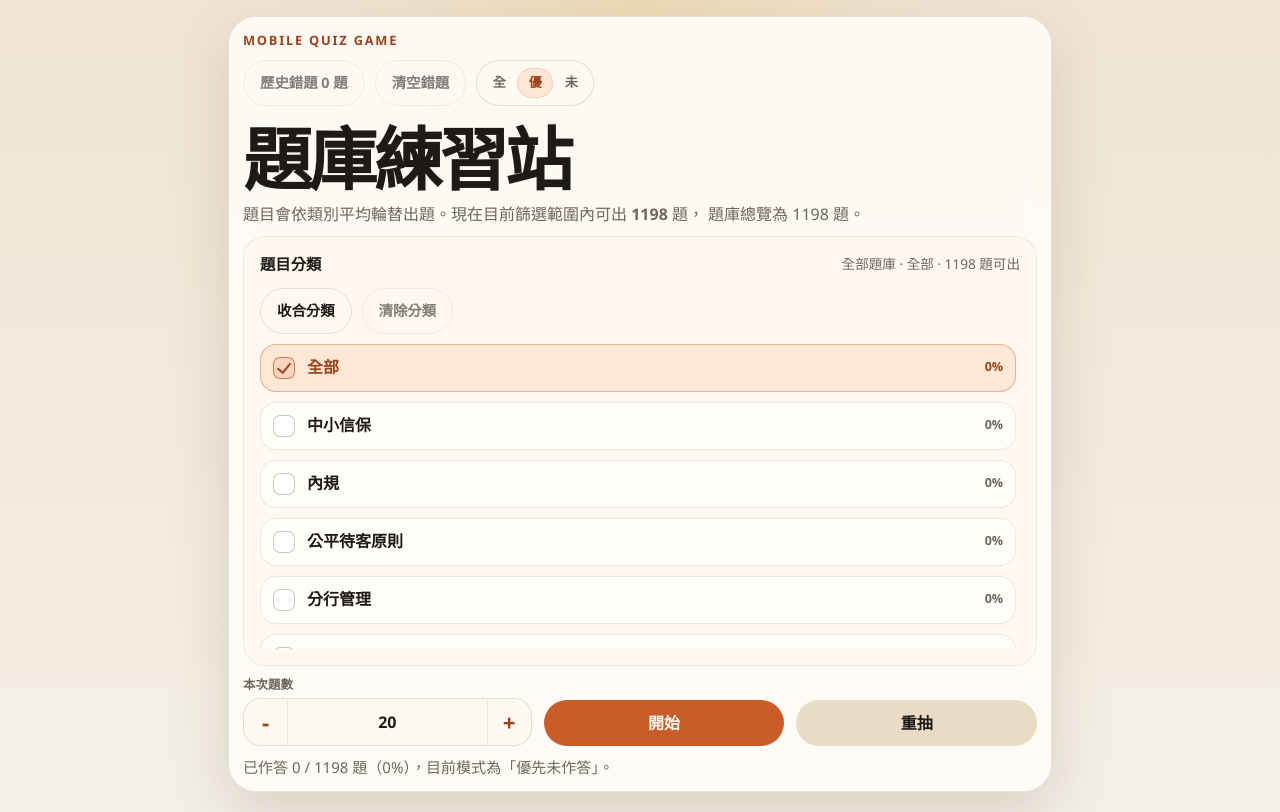
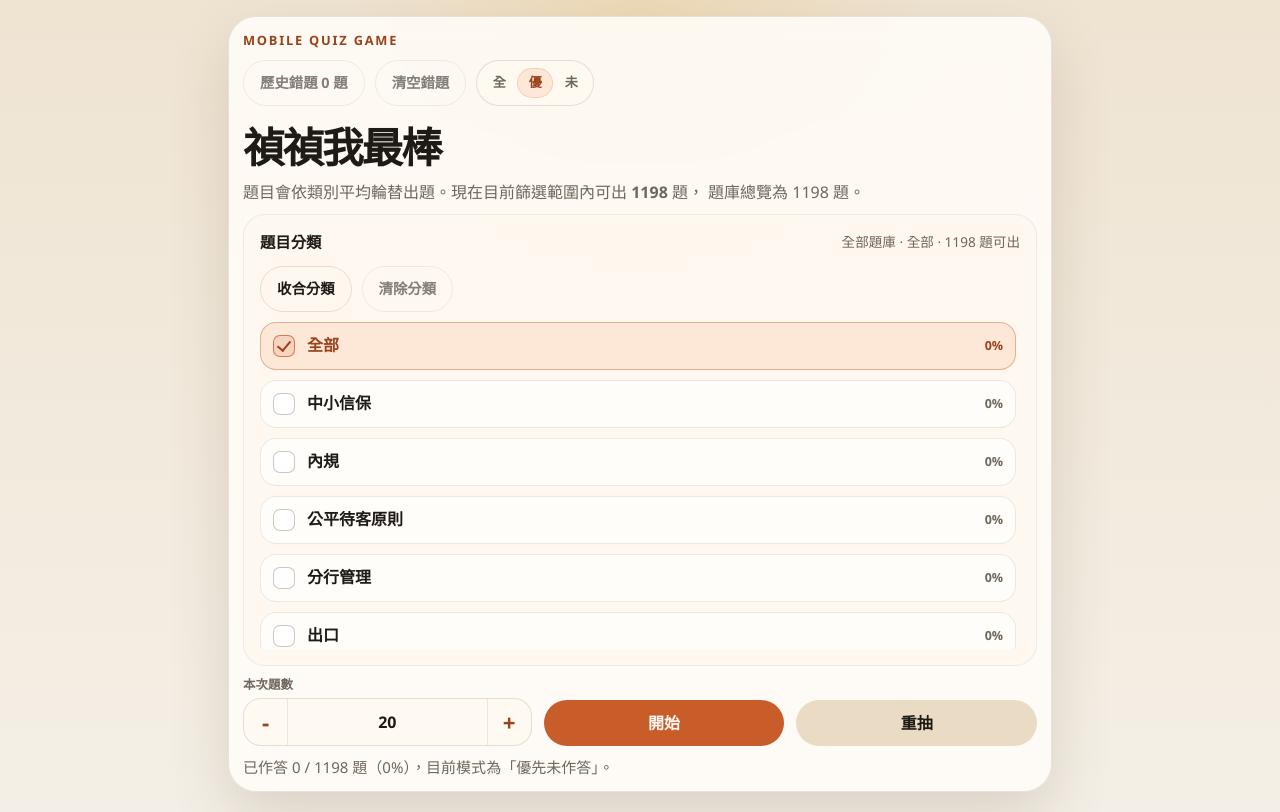
Before and after one commit to CharlesC1999/fin_test, a website built with Vite: page index.html in a window 1280 px wide. Built offline with nearby package versions, Linux system fonts and the light colour scheme.

Commit message:
1.2.1按要求更新

```diff
--- a/src/main.js
+++ b/src/main.js
@@ -755,7 +755,7 @@ function renderHome() {
               .join("")}
           </div>
         </div>
-        <h1>題庫練習站</h1>
+        <h1 class="home-title">${wrongCount > 25 ? "禎禎要複習" : "禎禎我最棒"}</h1>
         <p class="hero-copy">
           題目會依類別平均輪替出題。現在目前篩選範圍內可出 <strong>${total}</strong> 題，
           題庫總覽為 ${totalInCurrentView} 題。
--- a/src/style.css
+++ b/src/style.css
@@ -708,3 +708,8 @@ h2 {
   color: var(--primary-deep);
   box-shadow: inset 0 0 0 1px rgba(201, 93, 42, 0.18);
 }
+
+.home-title {
+  font-size: clamp(1.5rem, 6vw, 2.6rem);
+  line-height: 1.05;
+}
```
Also changed, not shown: dist/assets/index-Bu6z5kUs.js, dist/assets/index-D29_Qiko.css (deleted), dist/assets/index-DouKgLYq.css (added), dist/index.html.
